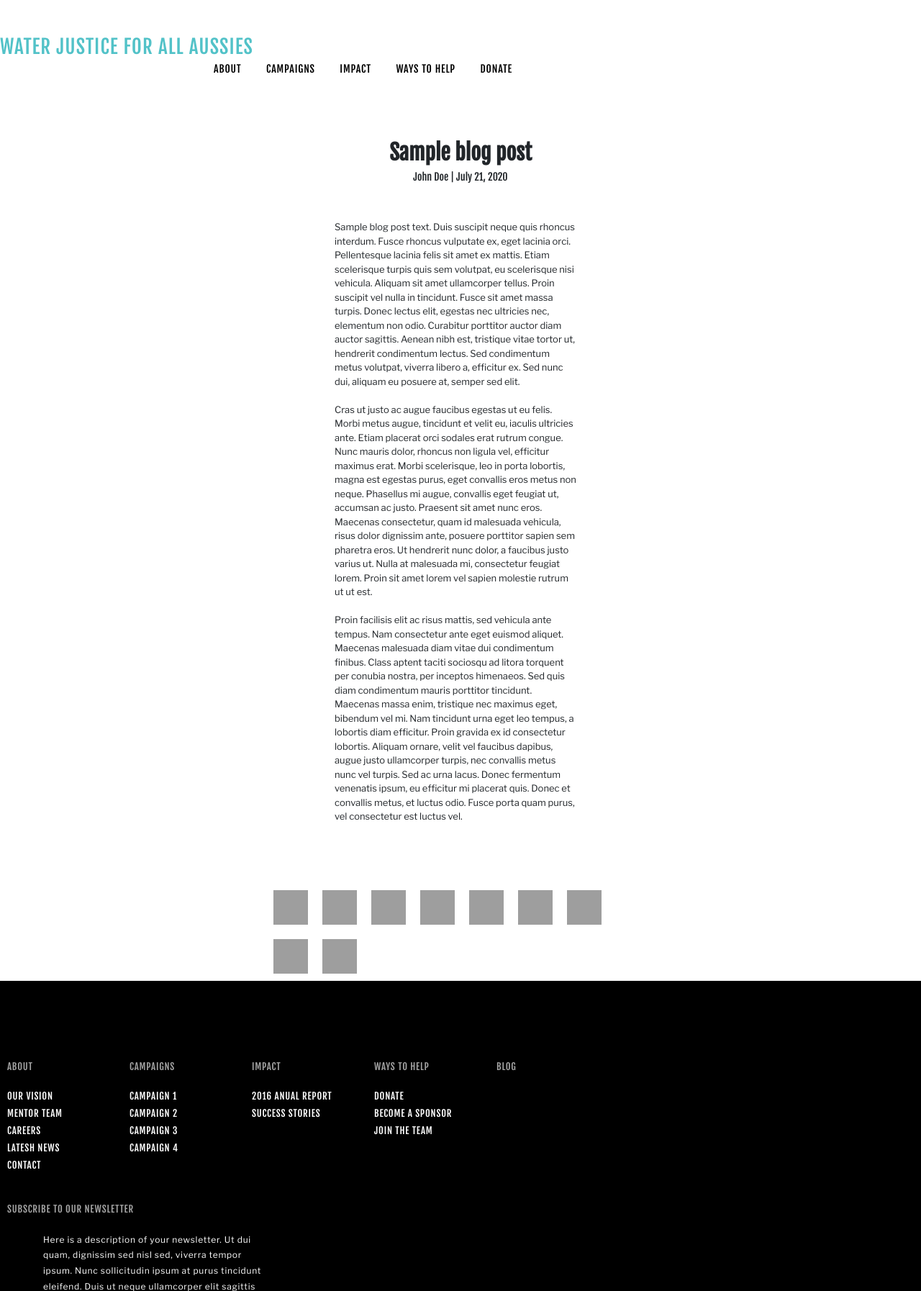
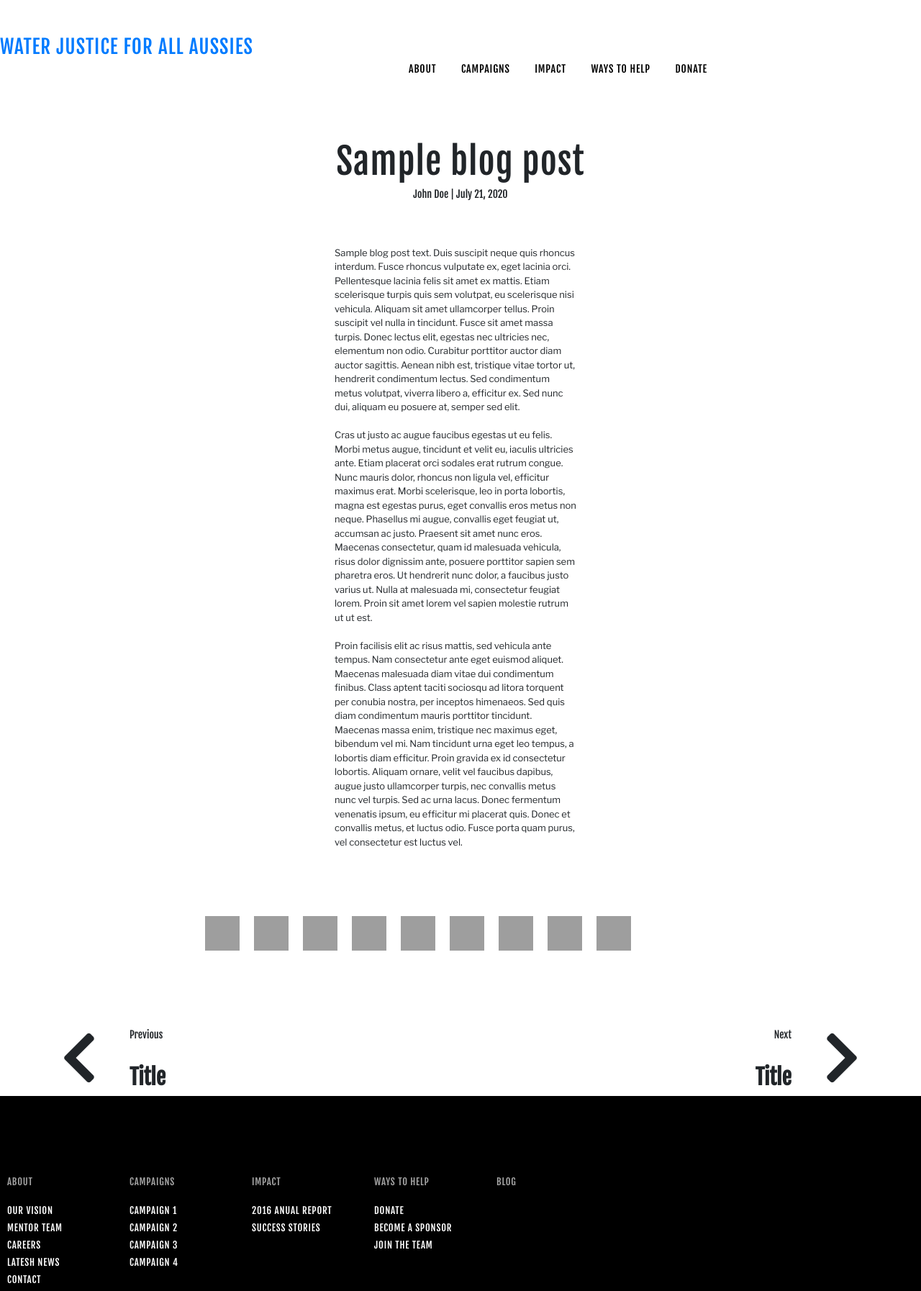
Before and after one commit to only-rakib/fiver_first, a Django app: a page that uses myapps/templates/base_index.html in a window 1280 px wide. Shown: the top 1794 px of the page at 72% size. Run offline with Django 3.2, Linux system fonts and the light colour scheme; data comes from the database, SQL or seed files in the repository; some libraries are stand-ins or nearby versions; grey boxes are pictures that could not be loaded.

Commit message:
previous editing

```diff
--- a/myapps/templates/base_index.html
+++ b/myapps/templates/base_index.html
@@ -17,7 +17,7 @@
 			<div class="wrapper">
 				<div class="nav-bar">
 					<div class="top-left">
-						<span>WATER JUSTICE FOR ALL AUSSIES</span>
+						<span><a style="text-decoration: none;" href="{% url 'home' %}">WATER JUSTICE FOR ALL AUSSIES</a></span>
 					</div>
 					<div class="top-right-menu">
 						<ul>
--- a/myapps/templates/latest_news.html
+++ b/myapps/templates/latest_news.html
@@ -11,9 +11,9 @@
             <p class="para">
                 {{i.description|truncatechars:215}}<a href="{{i.get_absolute_url}}">Read More</a>
             </p>
-            <h6 class="header6">{{i.author}}</h6>|<h6>{{i.date}}</h6>
+            <h6 class="header6">{{i.author}} | {{i.date}}</h6>
 
-			</div>
+		</div>
 
 			 {% if forloop.counter|divisibleby:"3" %}
 
--- a/myapps/templates/latest_news_click.html
+++ b/myapps/templates/latest_news_click.html
@@ -7,11 +7,11 @@
   {% if detail.slug %}
     <div class="row">
 
-        <div class="col-md-6 offset-md-3">
-            <h1 class="header2 text-center ">{{detail.title}}</h1>
+        <div class="col-md-8 offset-md-2">
+            <h1 class="header1 text-center ">{{detail.title}}</h1>
             <h6 class="header6" style="text-align:center">{{detail.author}} | {{detail.date}}</h6>
             <div class="row">
-                <div class="col-md-8 offset-md-2 text-center">
+                <div class="col-md-6 offset-md-3 text-center">
                     <p class="para">
                     {{detail.description}}
                     </p>
@@ -25,7 +25,7 @@
 
   <!--Social Media-->
     <div class="row">
-		<div class="col-md-6 offset-md-3">
+      <div class="col-md-8 offset-md-2">
 
         <a href="javascript::;"><div class="twitter-hover social-slide"></div></a>
         <a href="javascript::;"><div class="facebook-hover social-slide"></div></a>
@@ -38,6 +38,34 @@
         <a href="javascript::;"><div class="stumbleupon-hover social-slide"></div></a>
       </div>
 	  </div>
+  <!--Pre Next Button-->
+  <div class="row">
+      <div class="col-md-6">
+        <div class="row">
+          <div class="col-md-2">
+            <i class="fas fa-chevron-left" style="font-size:500%;"></i>
+          </div>
+          <div class="col-md-10">
+            <h6 class="header6">Previous</h6><br>
+            <h2 class="header2">Title</h2>
+          </div>
+        </div>
+      </div>
+      <div class="col-md-6" style="text-align:right;">
+
+          <div class="row">
+            <div class="col-md-10">
+              <h6 class="header6">Next</h6><br>
+              <h2 class="header2">Title</h2>
+            </div>
+            <div class="col-md-2">
+              <i class="fas fa-chevron-right" style="font-size:500%;" ></i>
+            </div>
+
+          </div>
+      </div>
+  </div>
+
 </div>
 {% endif %}
     {% endblock container %} {% block style %}
--- a/myapps/templates/mentor_team.html
+++ b/myapps/templates/mentor_team.html
@@ -151,6 +151,7 @@
 
 			</div>
 		</div>
+		</div>
 	{% endblock container %}
 
 	{% block style %}
--- a/myapps/templates/our_vision.html
+++ b/myapps/templates/our_vision.html
@@ -49,6 +49,7 @@ Our Vision — WATER JUSTICE FOR ALL AUSSIES
 		</div>
 
 	</div>
+	</div>
 	{%endblock%}
 	{%block style%}
 	<link href="https://fonts.googleapis.com/css2?family=Fjalla+One&family=Libre+Franklin:wght@300&display=swap" rel="stylesheet">
--- a/myapps/urls.py
+++ b/myapps/urls.py
@@ -3,6 +3,7 @@ from django.urls import path
 
 urlpatterns = [
     path('', views.home, name='home'),
+    path('home/', views.home, name='home'),
     path('our_vision/', views.ourVisionView, name='our_vision'),
     path('careers_mentor/', views.careersMentorView, name='careers_mentor'),
     path('mentor_team/', views.mentorTeamView, name='mentor_team'),
--- a/static/css/base.css
+++ b/static/css/base.css
@@ -53,13 +53,14 @@ img{
 }
 .top-right-menu{
 	width:727px;
-	float:left;
-	text-align:right;
+	float:right;
+	text-align:left;
 }
 
 .top-right-menu ul li{
 	display:inline-block;
 	position:relative;
+	/*overflow: visible;*/
 }
 .top-right-menu ul li:hover > ul{
 	visibility:visible;
--- a/static/css/responsive.css
+++ b/static/css/responsive.css
@@ -17,6 +17,12 @@
         font-family: 'Fjalla One', sans-serif;
         font-size: 14px;
     }
+    .btn-read {
+
+    font-size: 10px;
+    padding: 5px 10px;
+
+    }
 }
 
 /* Small devices (portrait tablets and large phones, 600px and up) */
@@ -28,65 +34,17 @@
 /* Medium devices (landscape tablets, 768px and up) */
 
 @media only screen and (min-width: 768px) {
-    .header1 {
-        clear: both;
-        font-family: 'Fjalla One', sans-serif;
-        font-weight: 599;
-        /*font-style: normal;*/
-        font-size: 50px;
-        letter-spacing: 1px;
-    }
-    .header2 {
-        font-size: 30px;
-        font-weight: bold;
-        font-family: 'Fjalla One', sans-serif;
-    }
-    .header6 {
-        font-family: 'Fjalla One', sans-serif;
-        font-size: 14px;
-    }
+
 }
 
 /* Large devices (laptops/desktops, 992px and up) */
 
 @media only screen and (min-width: 992px) {
-    .header1 {
-        clear: both;
-        font-family: 'Fjalla One', sans-serif;
-        font-weight: 599;
-        /*font-style: normal;*/
-        font-size: 50px;
-        letter-spacing: 1px;
-    }
-    .header2 {
-        font-size: 30px;
-        font-weight: bold;
-        font-family: 'Fjalla One', sans-serif;
-    }
-    .header6 {
-        font-family: 'Fjalla One', sans-serif;
-        font-size: 14px;
-    }
+
 }
 
 /* Extra large devices (large laptops and desktops, 1200px and up) */
 
 @media only screen and (min-width: 1200px) {
-    .header1 {
-        clear: both;
-        font-family: 'Fjalla One', sans-serif;
-        font-weight: 599;
-        /*font-style: normal;*/
-        font-size: 50px;
-        letter-spacing: 1px;
-    }
-    .header2 {
-        font-size: 30px;
-        font-weight: bold;
-        font-family: 'Fjalla One', sans-serif;
-    }
-    .header6 {
-        font-family: 'Fjalla One', sans-serif;
-        font-size: 14px;
-    }
+
 }
```
Also changed, not shown: myapps/templates/index.html (+53 -78 lines), static/css/style.css (+105 -98 lines), static/images/bg.jpg (added), 1 other file. Lines whose indentation alone changed are shown as unchanged.
